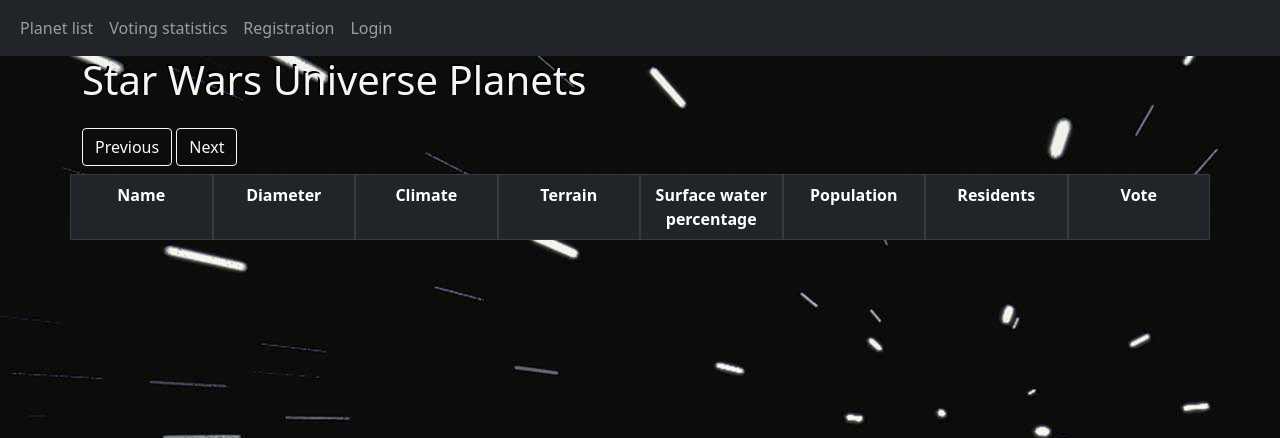
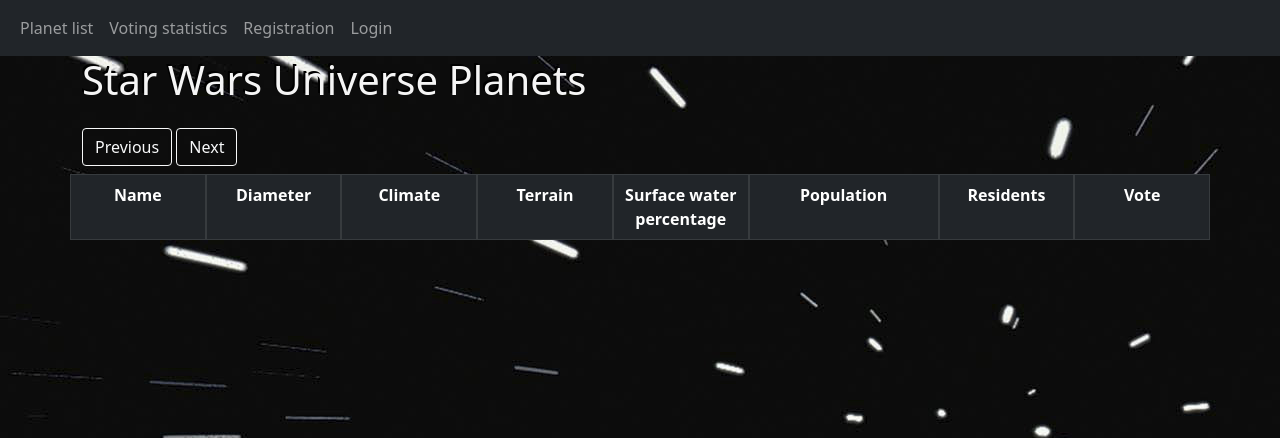
Before and after one commit to CodecoolGlobal/api-wars-python-trbogi, a Flask app: page / in a window 1280 px wide. Shown: the top 438 px of the page. Run offline with Flask 2, Linux system fonts and the light colour scheme; lists and menus that the app fills with data are empty.

Commit message:
Set column's width

```diff
--- a/static/planets.js
+++ b/static/planets.js
@@ -31,7 +31,11 @@ function loadNextOrPreviousPage(APILink= PLANETS){
                         "Vote"]
             for(let j=0; j<dataForTable.length; j++){
                 var td = document.createElement('TD');
-                td.classList.add("col");
+                if (j == 5){
+                     td.classList.add("col-md-2");
+                }else{
+                    td.classList.add("col");
+                }
                 td.innerHTML = dataForTable[j]
                 tr.appendChild(td);
         }
--- a/templates/index.html
+++ b/templates/index.html
@@ -50,7 +50,7 @@
             <th class="col">Climate</th>
             <th class="col">Terrain</th>
             <th class="col">Surface water percentage</th>
-            <th class="col">Population</th>
+            <th class="col-md-2">Population</th>
             <th class="col">Residents</th>
             <th class="col">Vote</th>
         </tr>
```
